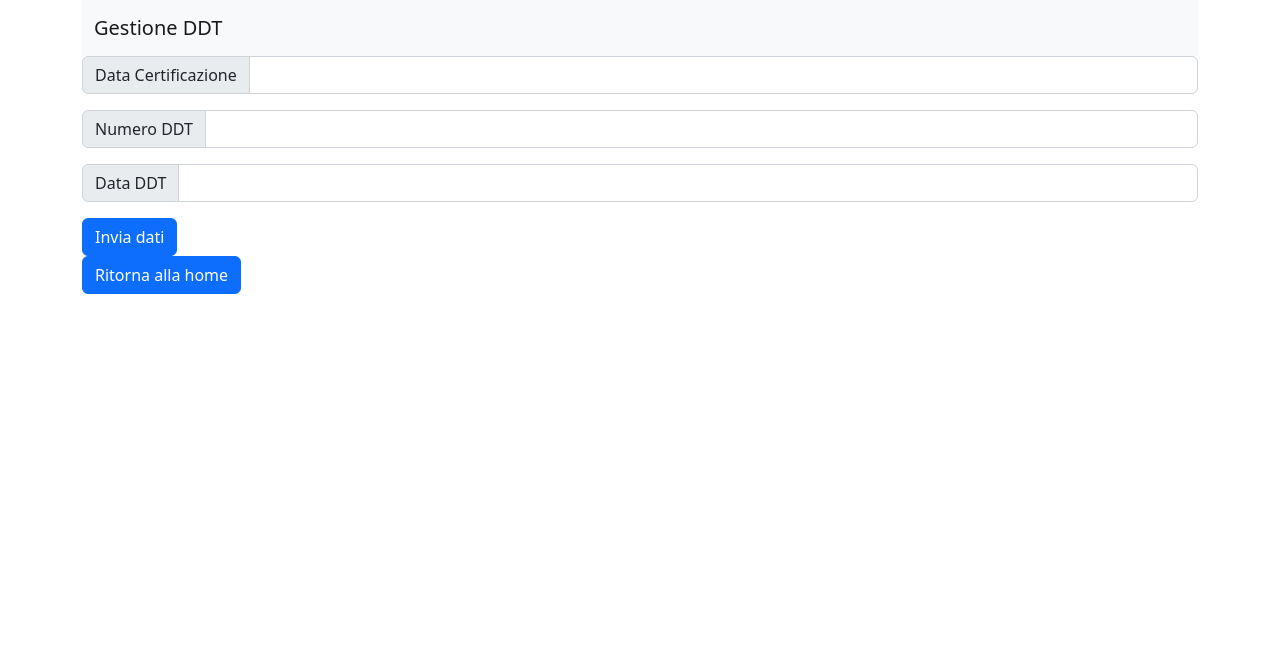
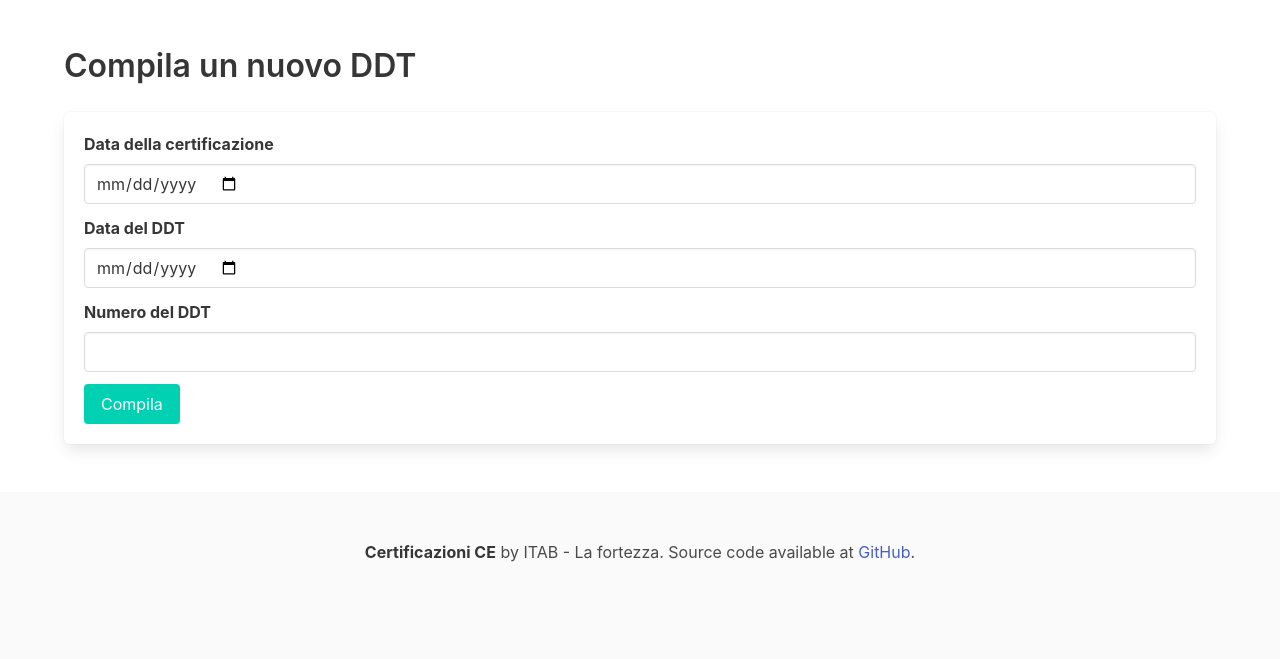
Before and after one commit to hotbrightsunshine/certificazioni-ce, a Flask app: page /newddt in a window 1280 px wide. Shown: the top 659 px of the page. Run offline with Flask 2, Linux system fonts and the light colour scheme; the visitor is signed in with stand-in values (Sample User, id 1); some libraries are stand-ins or nearby versions.

Commit message:
started to migrate on Bulma

```diff
--- /dev/null
+++ b/flaskr/static/css/master.css
@@ -0,0 +1 @@
+@import "https://cdn.jsdelivr.net/npm/bulma@0.9.4/css/bulma.min.css";
--- a/flaskr/templates/ddt_compile.html
+++ b/flaskr/templates/ddt_compile.html
@@ -1,26 +1,31 @@
 {% extends "layout/father.html" %}
-{% block title %}Compila DDT{% endblock %}
+{% block title %}Compila un nuovo DDT{% endblock %}
 
 {% block content %}
-<form method="post">
-  <div class="input-group mb-3">
-  <span class="input-group-text" id="inputGroup-sizing-default">Data Certificazione</span>
-  <input id="datacert" name="datacert" type="text" class="form-control" aria-label="Sizing example input" aria-describedby="inputGroup-sizing-default">
-</div>
-<div class="input-group mb-3">
-  <span class="input-group-text" id="inputGroup-sizing-default">Numero DDT</span>
-  <input id="numero" name="numero" type="text" class="form-control" aria-label="Sizing example input" aria-describedby="inputGroup-sizing-default">
-</div>
-<div class="input-group mb-3">
-  <span class="input-group-text" id="inputGroup-sizing-default">Data DDT</span>
-  <input id="date" name="date" type="text" class="form-control" aria-label="Sizing example input" aria-describedby="inputGroup-sizing-default">
-</div>
-{% if error %}
-  <p class="red">{{error}}</p>
-{% endif %}
-  <div class="col-12">
-    <button class="btn btn-primary" type="submit">Invia dati</button>
+
+<form class="box" method="POST">
+  <div class="field">
+    <label class="label">Data della certificazione</label>
+    <div class="control">
+      <input class="input" type="date" name="datacert" required>
+    </div>
   </div>
+
+  <div class="field">
+    <label class="label">Data del DDT</label>
+    <div class="control">
+      <input class="input" type="date" name="date" required>
+    </div>
+  </div>
+
+  <div class="field">
+    <label class="label">Numero del DDT</label>
+    <div class="control">
+      <input class="input" type="text" name="numero" required>
+    </div>
+  </div>
+
+  <button class="button is-primary" type="submit">Compila</button>
 </form>
-<a class="btn btn-primary" href="{{url_for('index')}}">Ritorna alla home</a>
+
 {% endblock %}
--- a/flaskr/templates/layout/father.html
+++ b/flaskr/templates/layout/father.html
@@ -1,47 +1,50 @@
 <!DOCTYPE html>
 <html lang="en">
-  <head>
-    {% block head %}
-    <link href="dist/css/datepicker.min.css" rel="stylesheet" />
-    <link rel="stylesheet" href="{{url_for('static', filename='css/master.css')}}">
-    <link href="https://cdn.jsdelivr.net/npm/bootstrap@5.2.0-beta1/dist/css/bootstrap.min.css" rel="stylesheet" integrity="sha384-0evHe/X+R7YkIZDRvuzKMRqM+OrBnVFBL6DOitfPri4tjfHxaWutUpFmBp4vmVor" crossorigin="anonymous">
-    <meta charset="UTF-8">
-    <title>{% block title %}{% endblock %} - ITAB
-    </title>
-    {% endblock %}
-  </head>
-  <body>
+
+<head>
+  <link rel="stylesheet" href="{{url_for('static', filename='css/master.css')}}">
+  <meta name="viewport" content="width=device-width, initial-scale=1">
+  <meta charset="UTF-8">
+  <title>{% block title %}{% endblock %} - ITAB</title>
+</head>
+
+<body>
+  <div class="section">
     <div class="container">
-
-      <nav class="navbar navbar-expand-lg bg-light">
-        <div class="container-fluid">
-          <a class="navbar-brand" href="{{url_for('index')}}">Gestione DDT
-          </a>
-          <button class="navbar-toggler" type="button" data-bs-toggle="collapse" data-bs-target="#navbarText" aria-controls="navbarText" aria-expanded="false" aria-label="Toggle navigation">
-            <span class="navbar-toggler-icon">
-            </span>
-          </button>
-          <div class="collapse navbar-collapse" id="navbarText">
-            <ul class="navbar-nav me-auto mb-2 mb-lg-0">
-            </ul>
-
-            <span class="navbar-text">
-              {% if login %}
-              Sei autenticato come {{ username }},
-              <a href="{{url_for('logout')}}">Logout
-              </a>.
-              {% endif %}
-            </span>
-          </div>
+      <div class="columns is-flex is-vcentered">
+        <div class="column">
+          <h1 class="title">
+            {{ self.title() }}
+          </h1>
+          <h1 class="subtitle">
+            {% if login %}
+            Esegui il <a href="{{url_for('logout')}}">logout</a>
+            {% endif %}
+          </h1>
         </div>
-      </nav>
-
+        <div class="column is-one-fifth">
+          {% block bar %}
+          {% endblock %}
+        </div>
+      </div>
       {% block content %}
       {% endblock %}
     </div>
-    <script src="https://code.jquery.com/jquery-3.6.0.js" integrity="sha256-H+K7U5CnXl1h5ywQfKtSj8PCmoN9aaq30gDh27Xc0jk=" crossorigin="anonymous"></script>
-    <script src="https://cdn.jsdelivr.net/npm/bootstrap@5.2.0-beta1/dist/js/bootstrap.bundle.min.js" integrity="sha384-pprn3073KE6tl6bjs2QrFaJGz5/SUsLqktiwsUTF55Jfv3qYSDhgCecCxMW52nD2" crossorigin="anonymous">
-    </script>
-    {% block js %}{%endblock%}
-  </body>
+  </div>
+
+
+
+  <footer class="footer">
+    <div class="content has-text-centered">
+      <p>
+        <strong>Certificazioni CE</strong> by ITAB - La fortezza</a>. Source code available at
+        <a href="https://github.com/hotbrightsunshine/certificazioni-ce">GitHub</a>.
+      </p>
+    </div>
+  </footer>
+
+  {% block js %}
+  {% endblock%}
+</body>
+
 </html>
```
Also changed, not shown: flaskr/templates/articoli.html (+41 -25 lines), flaskr/templates/ddt_view.html (+43 -27 lines), flaskr/templates/index.html (+23 -27 lines), flaskr/templates/login.html (+23 -2 lines), flaskr/templates/new_article.html (+16 -27 lines).
